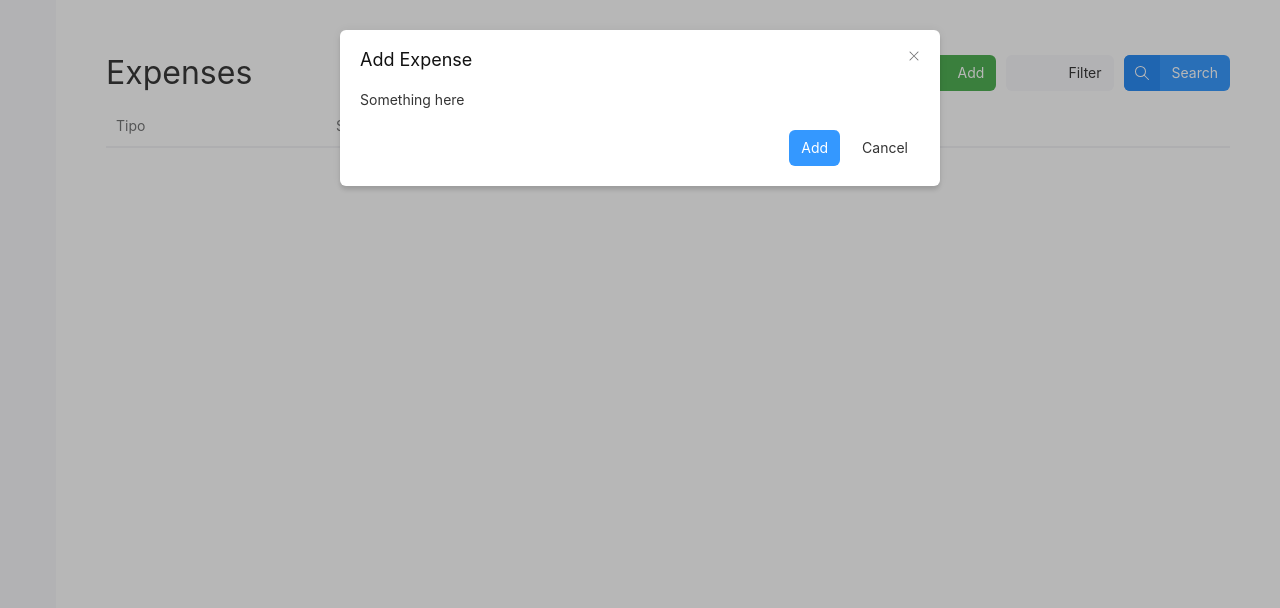
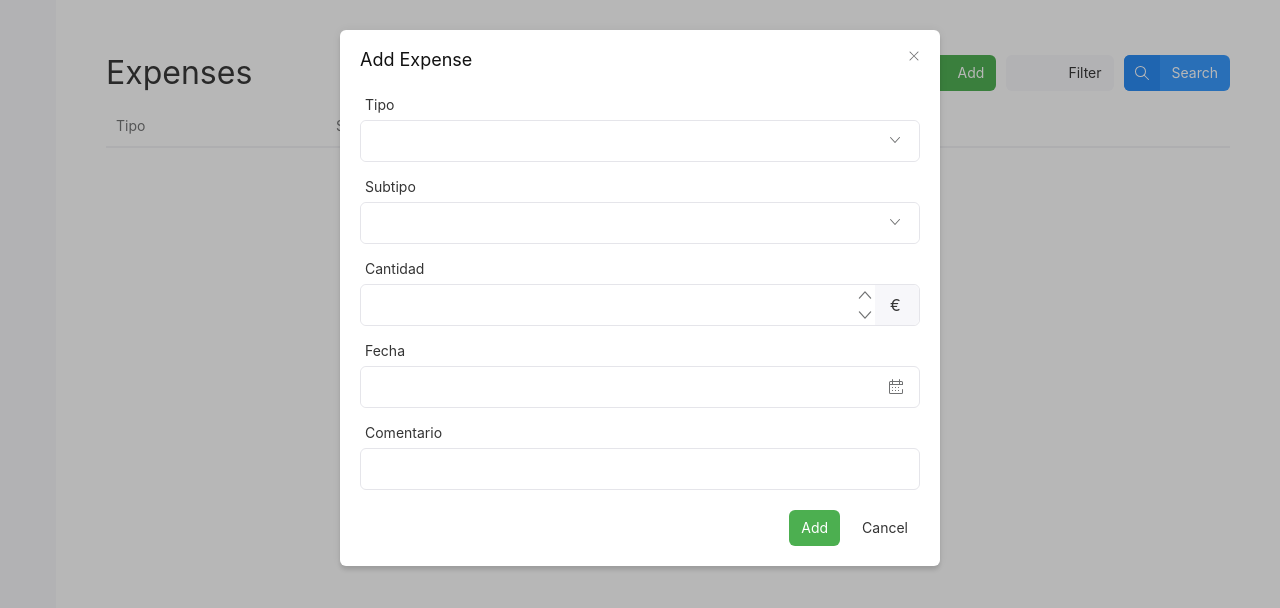
Before and after one commit to esanchep/expenses-react, a React (Create React App) app: page /expenses in a window 1280 px wide. Both pictures are taken after a click on the button "Add". Shown: the top 608 px of the page. Built offline with nearby package versions, Linux system fonts and the light colour scheme; some icons are missing.

Commit message:
Add AddExpense functionality

```diff
--- a/src/components/Expenses/AddExpense/AddExpense.tsx
+++ b/src/components/Expenses/AddExpense/AddExpense.tsx
@@ -1,31 +1,144 @@
-import { Button, Modal } from "rsuite";
+import { useState } from "react";
+import { Button, DatePicker, Input, InputNumber, InputPicker, Modal } from "rsuite";
+import { ItemDataType } from "rsuite/esm/@types/common";
 import { Expense } from "../Expense";
 
+const OTHERS = "Otros";
+const HOME_ACCESSORIES = "Complementos casa";
+const PHARMACY = "Farmacia";
+const ENTRY = "Ingreso";
+const LEISURE = "Ocio";
+const RECEIPT = "Recibo";
+const PRESENT = "Regalos";
+const ACCESSORIES = "Ropa / Complementos";
+const SUPERMARKET = "Supermercado";
+const TRANSPORT = "Transporte";
+
+const EXPENSE_TYPES = [
+  { label: HOME_ACCESSORIES, value: HOME_ACCESSORIES },
+  { label: PHARMACY, value: PHARMACY },
+  { label: ENTRY, value: ENTRY },
+  { label: LEISURE, value: LEISURE },
+  { label: RECEIPT, value: RECEIPT },
+  { label: PRESENT, value: PRESENT },
+  { label: ACCESSORIES, value: ACCESSORIES },
+  { label: SUPERMARKET, value: SUPERMARKET },
+  { label: TRANSPORT, value: TRANSPORT },
+  { label: OTHERS, value: OTHERS },
+];
+const SUBTYPES: { [key: string]: ItemDataType[] } = {
+  [HOME_ACCESSORIES]: [
+    { label: "-", value: "-" }
+  ],
+  [PHARMACY]: [
+    { label: "-", value: "-" }
+  ],
+  [ENTRY]: [
+    { label: "Sueldo Edu", value: "Sueldo Edu" },
+    { label: "Sueldo MJ", value: "Sueldo MJ" },
+    { label: OTHERS, value: OTHERS }
+  ],
+  [LEISURE]: [
+    { label: "-", value: "-" }
+  ],
+  [RECEIPT]: [
+    { label: "Agua", value: "Agua" },
+    { label: "Alquiler", value: "Alquiler" },
+    { label: "Col·legi Periodistes", value: "Col·legi Periodistes" },
+    { label: "Gimansio", value: "Gimansio" },
+    { label: "Luz", value: "Luz" },
+    { label: "Teléfono / Internet", value: "Teléfono / Internet" },
+    { label: "UGT", value: "UGT" },
+    { label: OTHERS, value: OTHERS },
+  ],
+  [PRESENT]: [
+    { label: "-", value: "-" }
+  ],
+  [ACCESSORIES]: [
+    { label: "-", value: "-" }
+  ],
+  [SUPERMARKET]: [
+    { label: "BonArea", value: "BonArea" },
+    { label: "Clarel", value: "Clarel" },
+    { label: "Condis", value: "Condis" },
+    { label: "Consum", value: "Consum" },
+    { label: "Dia", value: "Dia" },
+    { label: "Frutería", value: "Frutería" },
+    { label: "Mercadona", value: "Mercadona" },
+    { label: "Panadería", value: "Panadería" },
+    { label: OTHERS, value: OTHERS },
+  ],
+  [TRANSPORT]: [
+    { label: "-", value: "-" }
+  ],
+  [OTHERS]: [
+    { label: "-", value: "-" }
+  ],
+};
+
 function AddExpense({ open, handleClose, handleAddExpense }: { open: boolean; handleClose: () => void; handleAddExpense: (expense: Expense) => void; }): JSX.Element {
+  const [type, setType] = useState<string>(undefined!);
+  const [subtype, setSubtype] = useState<string>(undefined!);
+  const [amount, setAmount] = useState<number>(undefined!);
+  const [date, setDate] = useState<Date>(undefined!);
+  const [comment, setComment] = useState<string>(undefined!);
+  const [subtypes, setSubtypes] = useState<ItemDataType[]>([]);
+  const handleSelectType = (selectedType: string) => {
+    setType(selectedType);
+    setSubtypes(SUBTYPES[selectedType]);
+  };
+  const handleSelectSubtype = (selectedSubtype: string) => setSubtype(selectedSubtype);
+  const handleSetAmount = (amountSet: string | number) => {
+    if (typeof amountSet === 'string') {
+      setAmount(parseInt(amountSet));
+    }
+    if (typeof amountSet === 'number') {
+      setAmount(amountSet);
+    }
+  };
+  const handleSelectDate = (selectedDate: Date) => setDate(selectedDate);
+  const handleSetComment = (commentSet: string) => setComment(commentSet);
+  const onClose = () => {
+    setType(undefined!);
+    setSubtype(undefined!);
+    setAmount(undefined!);
+    setDate(undefined!);
+    setComment(undefined!);
+    handleClose();
+  };
   return (
     <>
-      <Modal open={open} onClose={handleClose}>
+      <Modal open={open} onClose={onClose} backdrop="static">
         <Modal.Header>
           <Modal.Title>Add Expense</Modal.Title>
         </Modal.Header>
         <Modal.Body>
-          <>Something here</>
+          <div style={{ padding: "5px" }}>Tipo</div>
+          <InputPicker size="lg" data={EXPENSE_TYPES} placeholder=" " onSelect={handleSelectType} style={{width: "100%", marginBottom: "10px"}} />
+          <div style={{ padding: "5px" }}>Subtipo</div>
+          <InputPicker size="lg" data={subtypes} placeholder=" " onSelect={handleSelectSubtype} style={{width: "100%", marginBottom: "10px"}} />
+          <div style={{ padding: "5px" }}>Cantidad</div>
+          <InputNumber size="lg" postfix="€" placeholder=" " onChange={handleSetAmount} style={{width: "100%", marginBottom: "10px"}} />
+          <div style={{ padding: "5px" }}>Fecha</div>
+          <DatePicker size="lg" placeholder="&nbsp;" onSelect={handleSelectDate} style={{width: "100%", marginBottom: "10px"}} />
+          <div style={{ padding: "5px" }}>Comentario</div>
+          <Input size="lg" placeholder=" " onChange={handleSetComment} style={{width: "100%"}} />
         </Modal.Body>
         <Modal.Footer>
-          <Button onClick={() => {
+          <Button appearance="primary" color="green" onClick={() => {
             const expenseToAdd: Expense = {
-              groupId: "c23e4dfb-8840-4759-b31b-b14f11284202",
-              type: "",
-              subtype: "",
-              amount: 0,
-              date: new Date(),
-              comment: ""
+              groupId: localStorage.getItem('token') || '',
+              type,
+              subtype,
+              amount,
+              date,
+              comment,
             };
             handleAddExpense(expenseToAdd);
-          }} appearance="primary">
+          }}>
             Add
           </Button>
-          <Button onClick={handleClose} appearance="subtle">
+          <Button onClick={onClose} appearance="subtle">
             Cancel
           </Button>
         </Modal.Footer>
```
